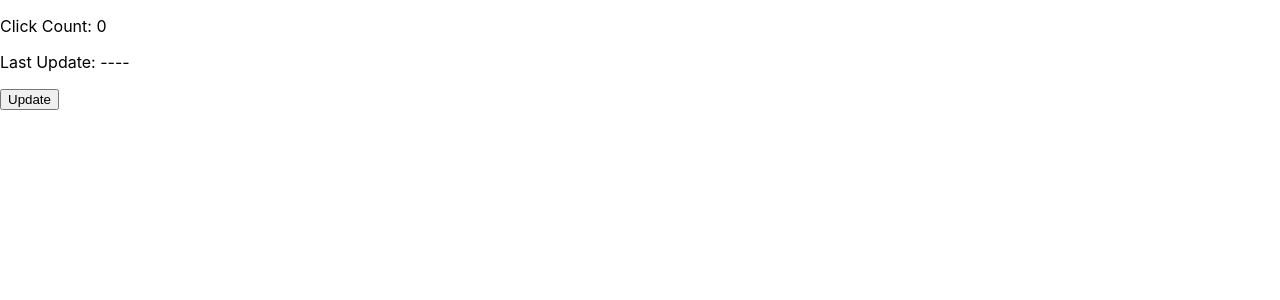
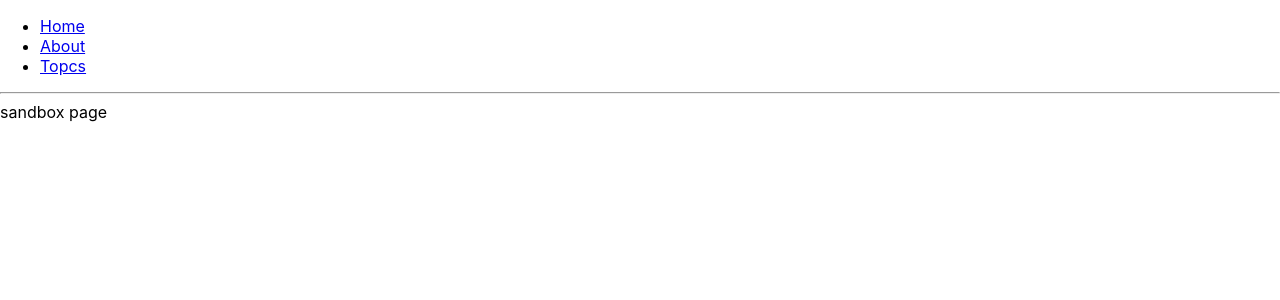
Before and after one commit to ryanrasmussen05/sandbox-react-redux, a React (Create React App) app: page /sandbox in a window 1280 px wide. Shown: the top 300 px of the page. Built offline with nearby package versions, Linux system fonts and the light colour scheme.

Commit message:
base test case with basic routing

```diff
--- a/package.json
+++ b/package.json
@@ -8,6 +8,7 @@
     "@types/react": "^16.7.18",
     "@types/react-dom": "^16.0.11",
     "@types/react-redux": "^6.0.12",
+    "@types/react-router-dom": "^4.3.1",
     "@types/redux-logger": "^3.0.6",
     "node-sass": "^4.11.0",
     "react": "^16.7.0",
--- a/src/components/App.tsx
+++ b/src/components/App.tsx
@@ -1,22 +1,64 @@
 import React from 'react';
-import Test from './Test';
+import { BrowserRouter as Router, Route, Link, Switch, Redirect } from 'react-router-dom';
+import { Home } from './Home';
+import { Resume } from './Resume';
+import { Sandbox } from './Sandbox';
 
-interface Props {
-    x?: string
-}
+class App extends React.Component {
+    render() {
+        return (
+            <Router>
+                {/*TODO create header component*/}
+                <div>
+                    <ul>
+                        <li>
+                            <Link to="/">Home</Link>
+                        </li>
+                        <li>
+                            <Link to="/resume">About</Link>
+                        </li>
+                        <li>
+                            <Link to="/sandbox">Topcs</Link>
+                        </li>
+                    </ul>
+                    <hr/>
 
-class App extends React.Component<Props> {
-    render() {
-        const temp = this.props.x;
+                    <Switch>
+                        <Route exact path="/" component={Home}/>
+                        <Route path="/resume" component={Resume}/>
+                        <Route path="/sandbox" component={Sandbox}/>
+                        <Redirect from="*" to="/"/>
+                    </Switch>
 
-        return (
-            <div>
-                {temp}
-                <Test/>
-            </div>
-
+                </div>
+            </Router>
         );
     }
 }
 
 export default App;
+
+
+
+// import React from 'react';
+// import Test from './Test';
+//
+// interface Props {
+//     x?: string
+// }
+//
+// class App extends React.Component<Props> {
+//     render() {
+//         const temp = this.props.x;
+//
+//         return (
+//             <div>
+//                 {temp}
+//                 <Test/>
+//             </div>
+//
+//         );
+//     }
+// }
+//
+// export default App;
--- /dev/null
+++ b/src/components/Home.tsx
@@ -0,0 +1,11 @@
+import React from 'react';
+
+export class Home extends React.Component {
+    render() {
+        return (
+            <div>
+                home page
+            </div>
+        );
+    }
+}
--- /dev/null
+++ b/src/components/Resume.tsx
@@ -0,0 +1,11 @@
+import React from 'react';
+
+export class Resume extends React.Component {
+    render() {
+        return (
+            <div>
+                resume page
+            </div>
+        );
+    }
+}
--- /dev/null
+++ b/src/components/Sandbox.tsx
@@ -0,0 +1,11 @@
+import React from 'react';
+
+export class Sandbox extends React.Component {
+    render() {
+        return (
+            <div>
+                sandbox page
+            </div>
+        );
+    }
+}
```
Also changed, not shown: 1 other file (tests, documents, lock files or other folders).
